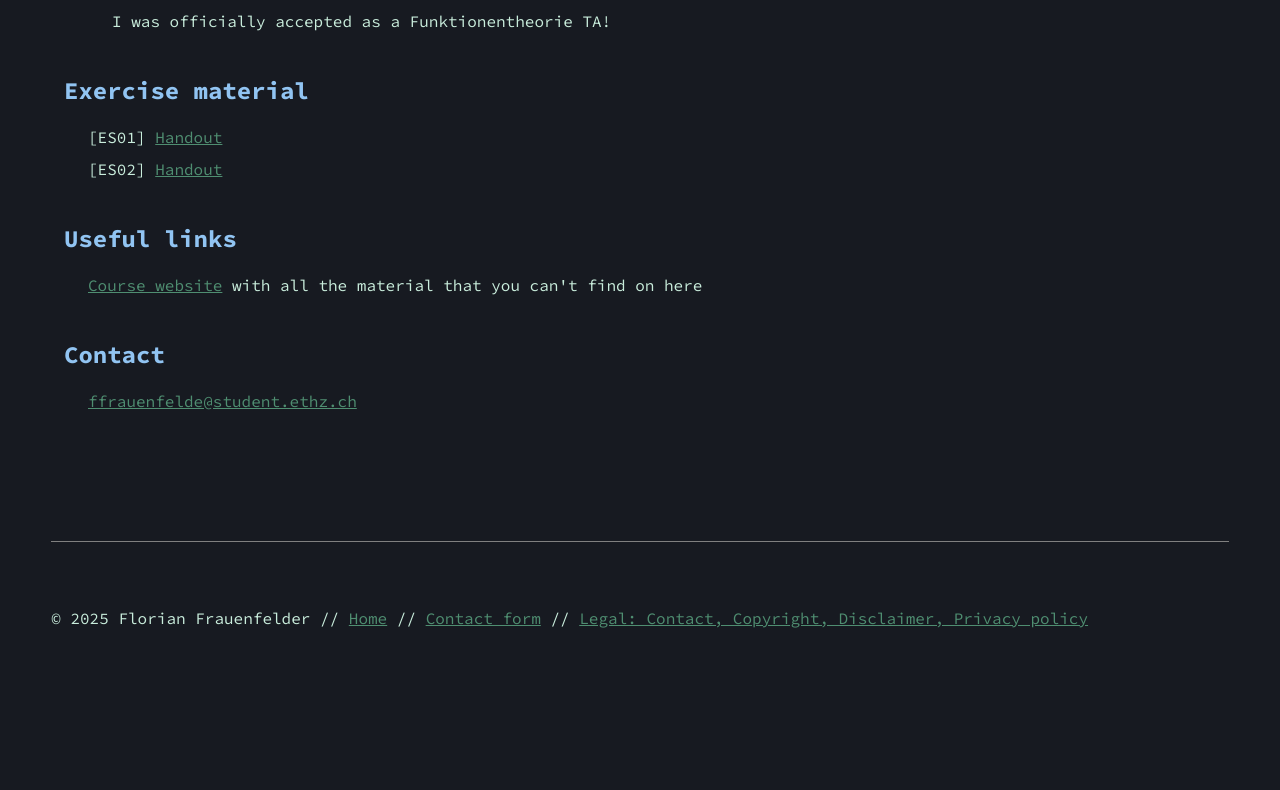
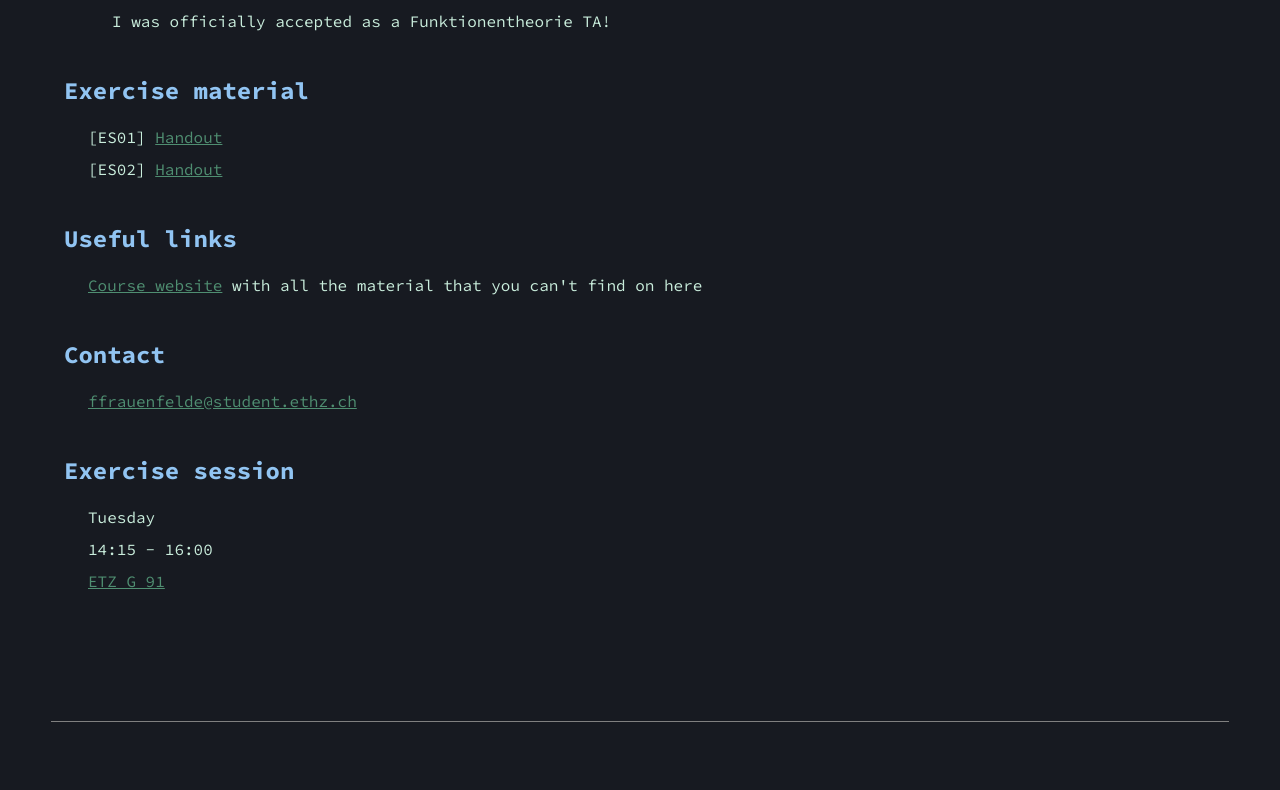
Before and after one commit to fflopsi/website, a Next.js app: page /ta/complex-analysis in a window 1280 px wide. Shown: the part 540-1330 px from the top of the page. Before the commit the page ends 1234 px from the top, so only its background shows below. Built offline with nearby package versions, Linux system fonts and the light colour scheme.

Commit message:
Add exercise session details

```diff
--- a/src/app/ta/complex-analysis/page.tsx
+++ b/src/app/ta/complex-analysis/page.tsx
@@ -67,19 +67,19 @@ export default async function ComplexAnalysis() {
         </li>
       </ul>
 
-      {/* <h2 id='session'>Exercise session</h2>
+      <h2 id='session'>Exercise session</h2>
       <ul>
         <li>Tuesday</li>
         <li>14:15 - 16:00</li>
         <li>
           <Link
             target='_blank'
-            href='https://ethz.ch/staffnet/en/utils/location.html?building=CHN&floor=D&room=46'
+            href='https://ethz.ch/staffnet/en/utils/location.html?building=ETZ&floor=G&room=91'
           >
-            CHN D 46
+            ETZ G 91
           </Link>
         </li>
-      </ul> */}
+      </ul>
     </>
   );
 }
```
